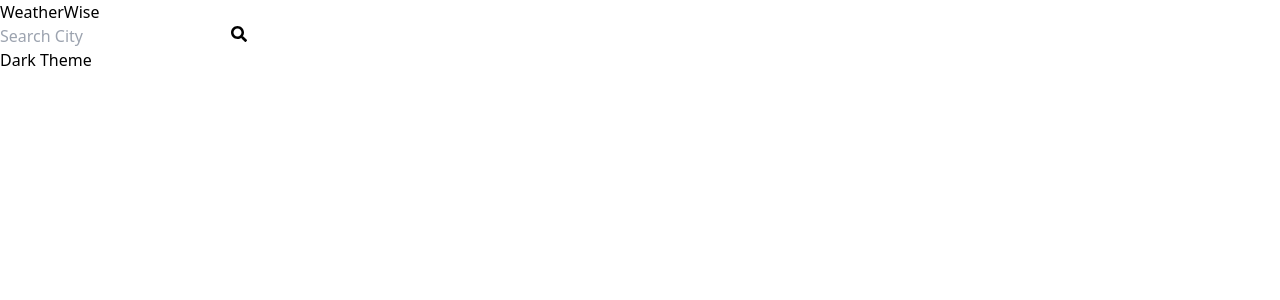
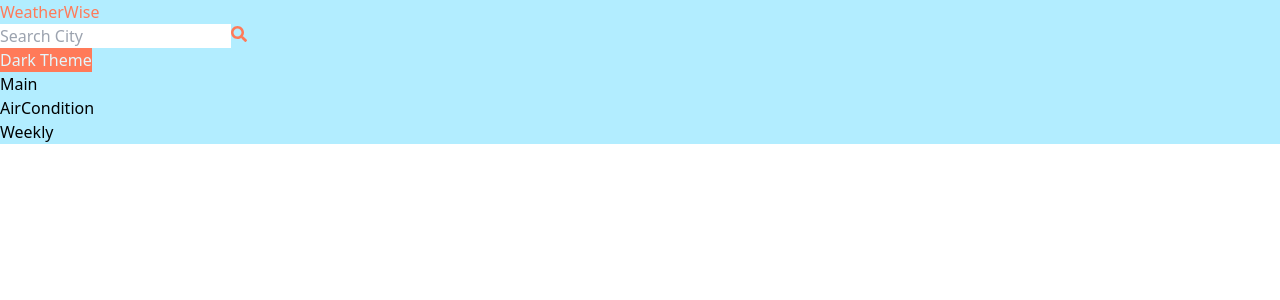
Before and after one commit to muhammadhussain29/WeatherWise, a React (Vite) app: page / in a window 1280 px wide. Shown: the top 300 px of the page. Built offline with nearby package versions, Linux system fonts and the light colour scheme.

Commit message:
Working on Structure | Working on Navbar | Structured APP

```diff
--- a/src/App.jsx
+++ b/src/App.jsx
@@ -1,7 +1,7 @@
 import React, { useEffect, useState } from 'react';
 import axios from 'axios';
 import Navbar from './components/Navbar';
-
+import Body from './components/Body';
 
 const App = () => {
   // const options = {
@@ -37,13 +37,22 @@ const App = () => {
   //   result();
   // }, [
 
+ // State to handle dark mode
+ const [isDarkMode, setIsDarkMode] = useState(false);
 
+ // Function to toggle dark mode
+ const switchDarkMode = () => {
+   setIsDarkMode((prevMode) => !prevMode);
+ };
 
 
   return (
-    <>
-      <Navbar/>
-    </>
+    <div className={`w-full h-screen px-5 py-4 ${
+        isDarkMode ? 'dark-bg' : 'light-bg'
+      }`}>
+      <Navbar isDarkMode={isDarkMode} switchDarkMode={switchDarkMode}/>
+      <Body isDarkMode={isDarkMode} switchDarkMode={switchDarkMode}/>
+    </div>
   );
 };
 
--- /dev/null
+++ b/src/components/AirCondition.jsx
@@ -0,0 +1,9 @@
+import React from 'react'
+
+const AirCondition = (props) => {
+  return (
+    <div className={`h-1/3 rounded-xl mt-5 px-10 py-3 ${ props.isDarkMode ? 'dark-bg-contrast' : 'light-bg-contrast'}`}>AirCondition</div>
+  )
+}
+
+export default AirCondition
--- /dev/null
+++ b/src/components/Body.jsx
@@ -0,0 +1,18 @@
+import React from 'react'
+import Main from './Main'
+import AirCondition from './AirCondition'
+import Weekly from './Weekly'
+
+const Body = (props) => {
+  return (
+    <div className='flex justify-between h-[80vh]'>
+        <div className='flex flex-col justify-between w-2/3 h-full'>
+            <Main isDarkMode={props.isDarkMode} switchDarkMode={props.switchDarkMode}/>
+            <AirCondition isDarkMode={props.isDarkMode} switchDarkMode={props.switchDarkMode}/>
+        </div>
+        <Weekly isDarkMode={props.isDarkMode} switchDarkMode={props.switchDarkMode}/>
+    </div>
+  )
+}
+
+export default Body
--- /dev/null
+++ b/src/components/Main.jsx
@@ -0,0 +1,9 @@
+import React from 'react'
+
+const Main = (props) => {
+  return (
+    <div className={`h-2/3 rounded-xl px-10 py-3 ${ props.isDarkMode ? 'dark-bg-contrast' : 'light-bg-contrast'}`}>Main</div>
+  )
+}
+
+export default Main
--- a/src/components/Navbar.jsx
+++ b/src/components/Navbar.jsx
@@ -1,30 +1,48 @@
-import React, { useState } from 'react'
-import { FaSearch } from "react-icons/fa";
+import React, { useState } from 'react';
+import { FaSearch } from 'react-icons/fa';
 
-const Navbar = () => {
-    // Two way binding for search-bar
-    const [search, setsearch] = useState("")
+const Navbar = (props) => {
+  // Two-way binding for search bar
+  const [search, setSearch] = useState('');
 
-    // Two way binding for search-bar
-    let handleSearch = (e) => {
-        setsearch(e.target.value)
-    }
+  // Handle search input change
+  const handleSearch = (e) => {
+    setSearch(e.target.value);
+  };
 
   return (
-        <nav className='flex justify-between items-center px-10 py-4 bg-blue-400'>
+    <nav
+      className={`flex justify-between items-center px-10 py-3 mb-4 rounded-xl ${ props.isDarkMode ? 'dark-bg-contrast' : 'light-bg-contrast'}`}
+    >
       {/* LOGO */}
-            <div className="logo text-2xl font-bold">WeatherWise</div>
+      <div className={`capitalize text-2xl font-bold ${ props.isDarkMode ? 'dark-primary' : 'light-primary'}`}>WeatherWise</div>
+
       {/* Search-Bar */}
-            <form onSubmit={(e) => e.preventDefault()} className='flex justify-between items-center border rounded-2xl bg-white px-4 py-1' >
-                <input type="search" placeholder='Search City' value={search} onChange={handleSearch} className='outline-none border-none w-[400px]' />
-                <button type="submit" className="flex items-center p-2">
-                    <FaSearch className="text-gray-600" />
+      <form
+        onSubmit={(e) => e.preventDefault()}
+        className="flex justify-between items-center rounded-xl bg-white px-4 py-1"
+      >
+        <input
+          type="search"
+          placeholder="Search City"
+          value={search}
+          onChange={handleSearch}
+          className="outline-none border-none w-[400px]"
+        />
+        <button type="submit" className={`flex items-center p-2 ${ props.isDarkMode ? 'dark-primary' : 'light-primary'}`}>
+          <FaSearch />
         </button>
       </form>
+
       {/* Theme Button */}
-            <button className='border rounded-2xl bg-blue-500 px-3 py-2'>Dark Theme</button>
+      <button
+        onClick={props.switchDarkMode}
+        className={`rounded-xl w-[140px] text-center py-2 ${props.isDarkMode ? 'dark-secondary dark-btn' : 'light-secondary light-btn'}`}
+      >
+        {props.isDarkMode ? 'Light Theme' : 'Dark Theme'}
+      </button>
     </nav>
-    )
-}
+  );
+};
 
-export default Navbar
+export default Navbar;
--- /dev/null
+++ b/src/components/Weekly.jsx
@@ -0,0 +1,9 @@
+import React from 'react'
+
+const Weekly = (props) => {
+  return (
+    <div className={`w-1/3 h-full rounded-xl ml-5 px-10 py-3 ${ props.isDarkMode ? 'dark-bg-contrast' : 'light-bg-contrast'}`}>Weekly</div>
+  )
+}
+
+export default Weekly
--- a/src/index.css
+++ b/src/index.css
@@ -1,3 +1,55 @@
 @tailwind base;
 @tailwind components;
 @tailwind utilities;
+
+.light-bg{
+    background-color: #F0F8FF;
+    transition: 0.2s;
+}
+.light-bg-contrast{
+    background-color: #b2edff;
+    transition: 0.2s;
+}
+.light-primary{
+    color: #FF7A59;
+    transition: 0.2s;
+}
+.light-secondary{
+    color: #333333;
+    transition: 0.2s;
+}
+.light-btn{
+    background-color: #FF7A59;
+    color: #E3F6FC;
+    transition: 0.2s;
+}
+.light-btn:hover{
+    background-color: #ff653e;
+    transform: scale(1.05);
+}
+/* --------------------------------------------------------------------- */
+.dark-bg{
+    background-color: #0A2540;
+    transition: 0.2s;
+}
+.dark-bg-contrast{
+    background-color: #081d33;
+    transition: 0.2s;
+}
+.dark-primary{
+    color: #00E5FF;
+    transition: 0.2s;
+}
+.dark-secondary{
+    color: #E8F0FF;
+    transition: 0.2s;
+}
+.dark-btn{
+    background-color: #00E5FF;
+    color: #0A2540;
+    transition: 0.2s;
+}
+.dark-btn:hover{
+    background-color: #00bfd4;
+    transform: scale(1.05);
+}
```
Lines whose indentation alone changed are shown as unchanged.
